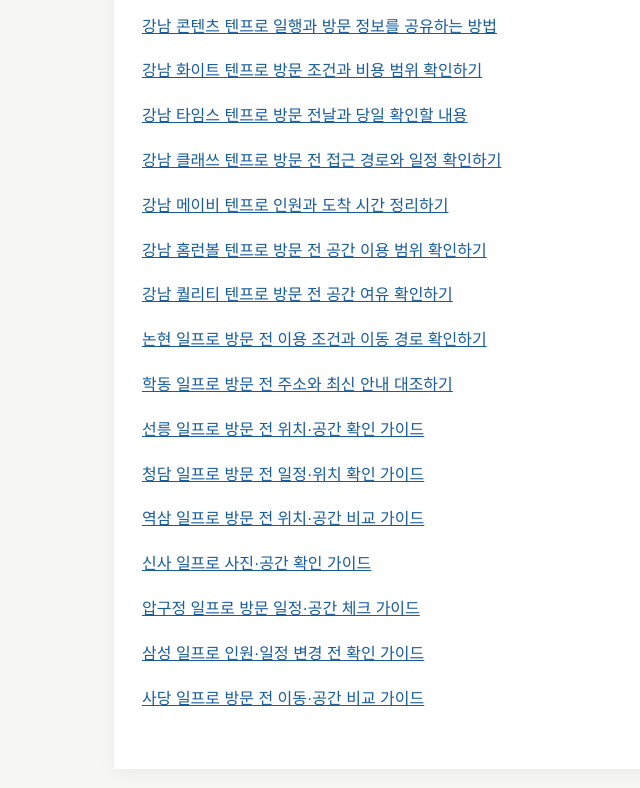
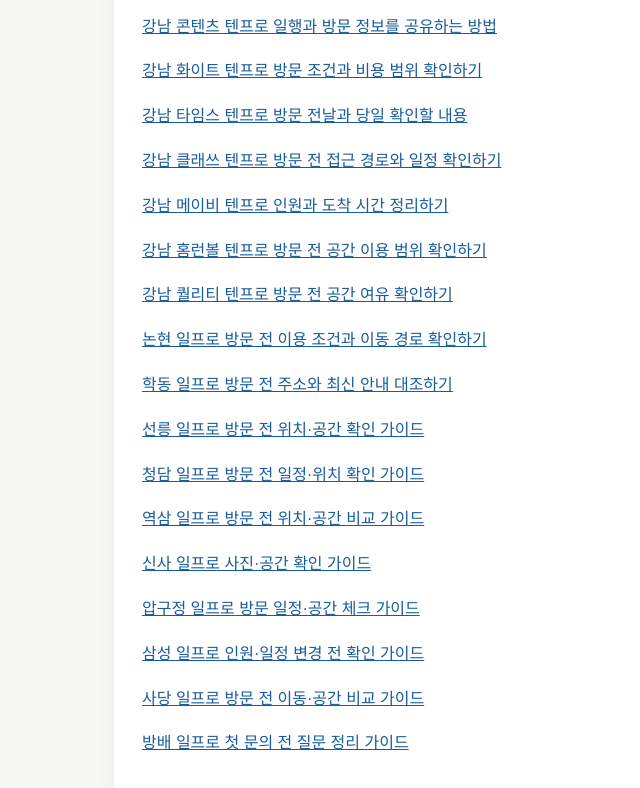
Before and after one commit to mariabarbergm841-wq/gangnam-visit-notes, a plain HTML site: page index.html in a window 1280 px wide. Shown: the part 9712-10500 px from the top of the page, without its empty margins (118-758 px from the left). Drawn offline with Linux system fonts and the light colour scheme.

Commit message:
Update index.html

```diff
--- a/index.html
+++ b/index.html
@@ -1113,6 +1113,11 @@
     사당 일프로 방문 전 이동·공간 비교 가이드
   </a>
 </p>
+ <p>
+  <a href="./guide-203.html">
+    방배 일프로 첫 문의 전 질문 정리 가이드
+  </a>
+</p>
     </article>
   </main>
 </body>
```
